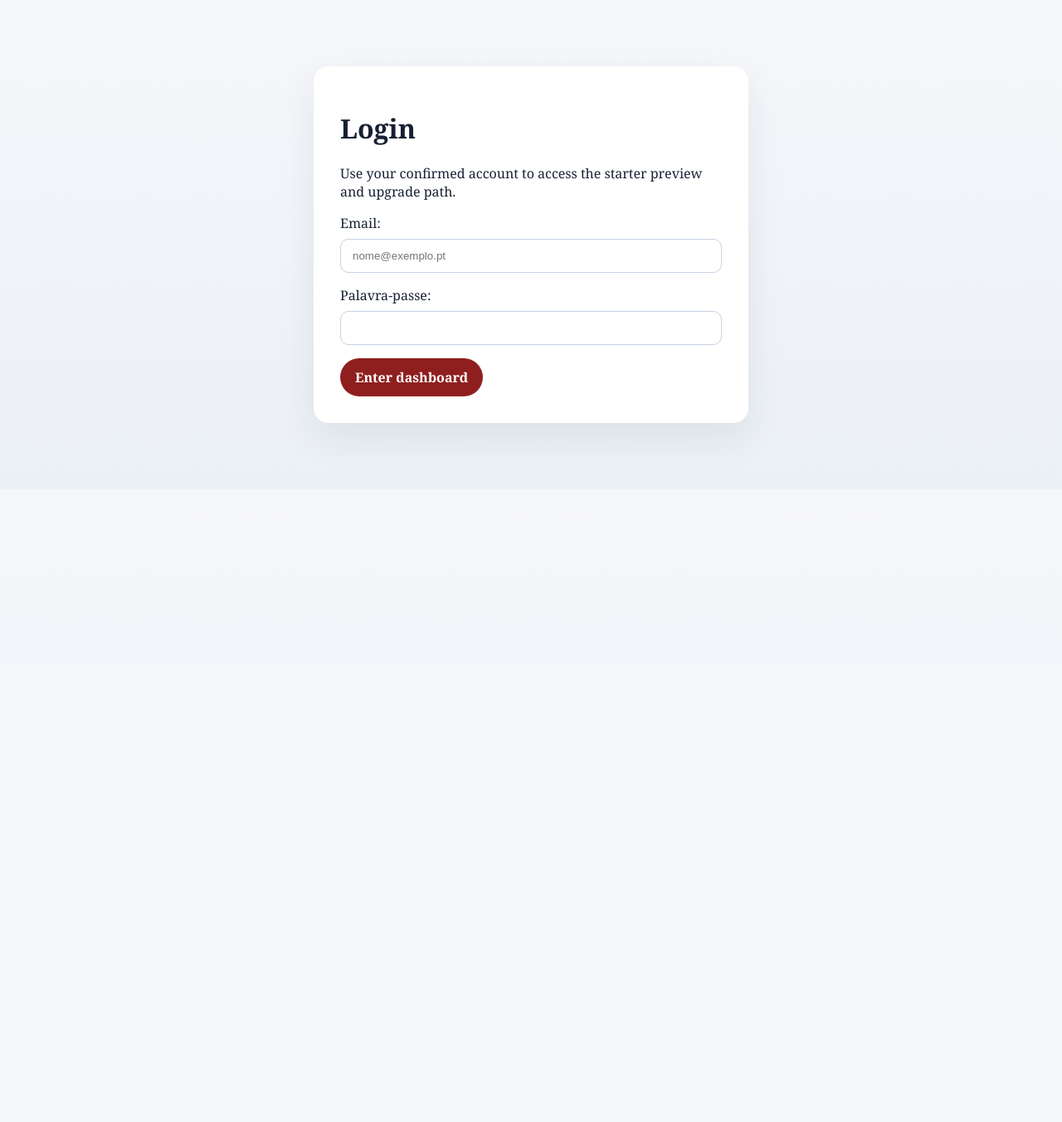
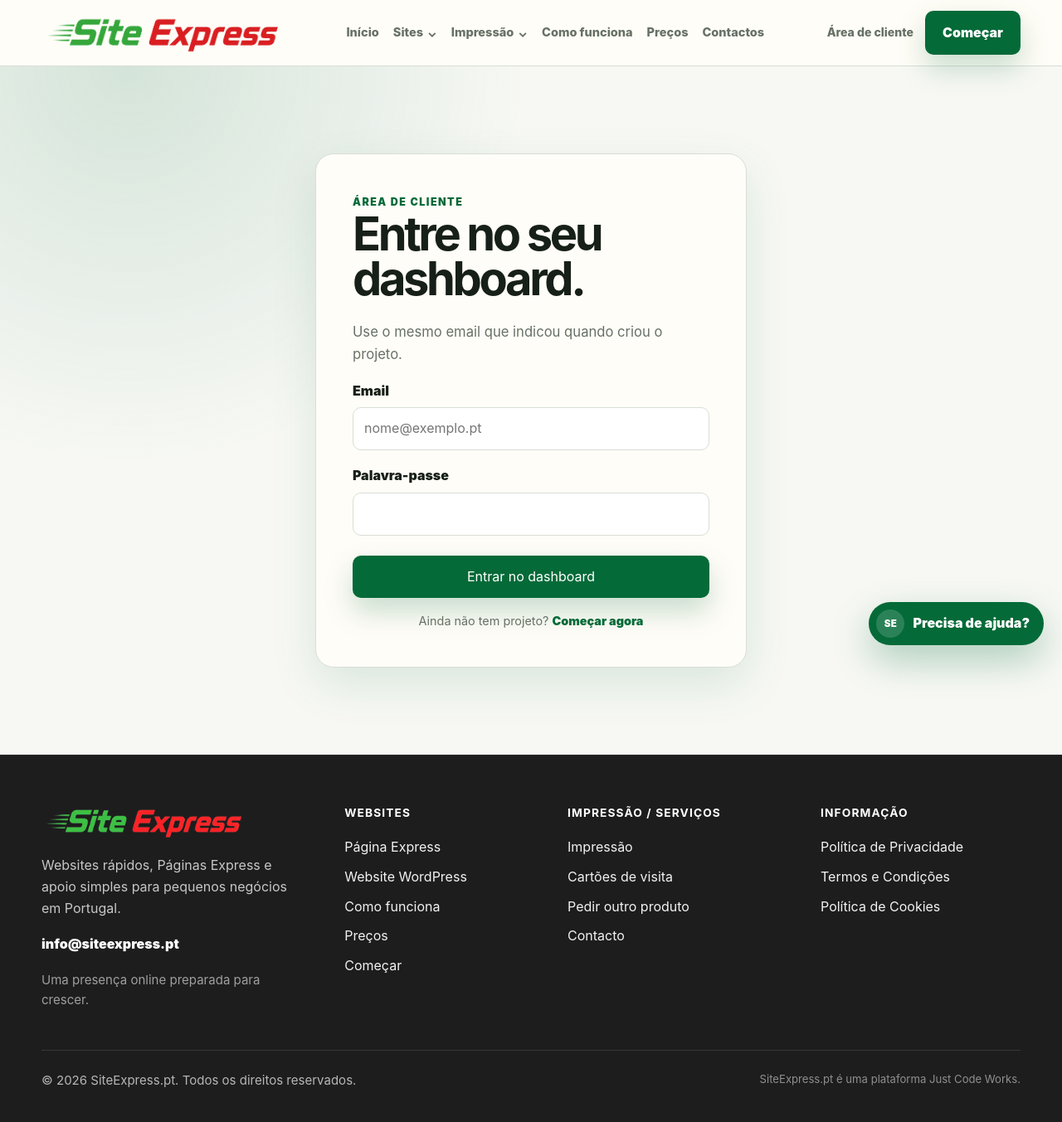
Before and after one commit to joaomcorreia/siteexpress.pt, a Django app: page /pt/accounts/login/ in a window 1280 px wide. Shown: the whole page at 83% size. Before the commit the page ends 551 px from the top, so only its background shows below. Run offline with Django 5.2, Linux system fonts and the light colour scheme.

Commit message:
Improve account access and template presets

```diff
--- a/backend/onboarding/templates/onboarding/login.html
+++ b/backend/onboarding/templates/onboarding/login.html
@@ -1,63 +1,44 @@
-{% load i18n %}
-<!DOCTYPE html>
-<html lang="{{ LANGUAGE_CODE|default:'pt' }}">
-<head>
-    <meta charset="utf-8">
-    <meta name="viewport" content="width=device-width, initial-scale=1">
-    <title>{% trans "Login" %}</title>
+{% extends "onboarding/public_base.html" %}
+
+{% block title %}Entrar | SiteExpress.pt{% endblock %}
+{% block meta_description %}Entre com o email usado para criar o seu projeto SiteExpress.{% endblock %}
+{% block analytics %}{% endblock %}
+
+{% block extra_head %}
 <style>
-        body {
-            margin: 0;
-            font-family: Georgia, serif;
-            background: linear-gradient(180deg, #f6f7fb 0%, #ebf0f6 100%);
-            color: #172033;
-        }
-        .card {
-            max-width: 460px;
-            margin: 80px auto;
-            background: #fff;
-            padding: 32px;
-            border-radius: 18px;
-            box-shadow: 0 18px 45px rgba(22, 32, 51, 0.08);
-        }
-        label, input {
-            display: block;
-            width: 100%;
-        }
-        input {
-            margin: 8px 0 16px;
-            padding: 12px 14px;
-            border-radius: 10px;
-            border: 1px solid #c7d2e2;
-            box-sizing: border-box;
-        }
-        button {
-            border: 0;
-            border-radius: 999px;
-            padding: 12px 18px;
-            color: #fff;
-            background: #8f1f1f;
-            font: inherit;
-            font-weight: 700;
-            cursor: pointer;
-        }
-        .errors {
-            color: #a61b1b;
-        }
+  .login-page{padding:clamp(54px,9vw,105px) 0;background:radial-gradient(circle at 12% 0,rgba(4,106,56,.14),transparent 30rem),var(--bg)}
+  .login-card{width:min(520px,calc(100% - 28px));margin:auto;padding:clamp(28px,5vw,44px);border:1px solid var(--line);border-radius:22px;background:var(--surface);box-shadow:var(--shadow)}
+  .login-card h1{font-size:clamp(2.2rem,5vw,3.5rem);letter-spacing:-.06em}.login-intro{color:var(--muted);font-size:1.04rem}.login-step{color:var(--primary);font-size:.78rem;font-weight:950;letter-spacing:.12em;text-transform:uppercase}
+  .login-field{margin-top:18px}.login-field label{display:block;margin-bottom:7px;font-weight:900}.login-field input{width:100%;min-height:52px;padding:12px 13px;border:1px solid var(--line);border-radius:10px;background:#fff;color:var(--ink);font:inherit}.login-field input:focus{outline:3px solid rgba(4,106,56,.12);border-color:var(--primary)}
+  .login-errors{margin:18px 0 0;padding:13px 15px;border:1px solid #e5b7b2;border-radius:10px;background:#fff0ee;color:#8d241d}.login-submit{width:100%;margin-top:24px;border:0;cursor:pointer;font:inherit}.login-note{margin:16px 0 0;color:var(--muted);font-size:.9rem;text-align:center}.login-note a{color:var(--primary);font-weight:900}
 </style>
-</head>
-<body>
-    <div class="card">
-        <h1>{% trans "Login" %}</h1>
-        <p>{% blocktrans %}Use your confirmed account to access the starter preview and upgrade path.{% endblocktrans %}</p>
+{% endblock %}
+
+{% block content %}
+<section class="login-page">
+  <div class="login-card">
+    <span class="login-step">Área de cliente</span>
+    <h1>Entre no seu dashboard.</h1>
+    <p class="login-intro">Use o mesmo email que indicou quando criou o projeto.</p>
+
     {% if form.errors %}
-            <div class="errors">{% trans "Your username or password was not accepted." %}</div>
+      <div class="login-errors">O email ou a palavra-passe não estão corretos.</div>
     {% endif %}
+
     <form method="post">
       {% csrf_token %}
-            {{ form.as_p }}
-            <button type="submit">{% trans "Enter dashboard" %}</button>
+      {% if next %}<input type="hidden" name="next" value="{{ next }}">{% endif %}
+      <div class="login-field">
+        <label for="{{ form.username.id_for_label }}">Email</label>
+        {{ form.username }}
+      </div>
+      <div class="login-field">
+        <label for="{{ form.password.id_for_label }}">Palavra-passe</label>
+        {{ form.password }}
+      </div>
+      <button class="btn btn-primary login-submit" type="submit">Entrar no dashboard</button>
     </form>
+    <p class="login-note">Ainda não tem projeto? <a href="{% url 'onboarding' %}">Começar agora</a></p>
   </div>
-</body>
-</html>
+</section>
+{% endblock %}
```
Lines whose indentation alone changed are shown as unchanged.
